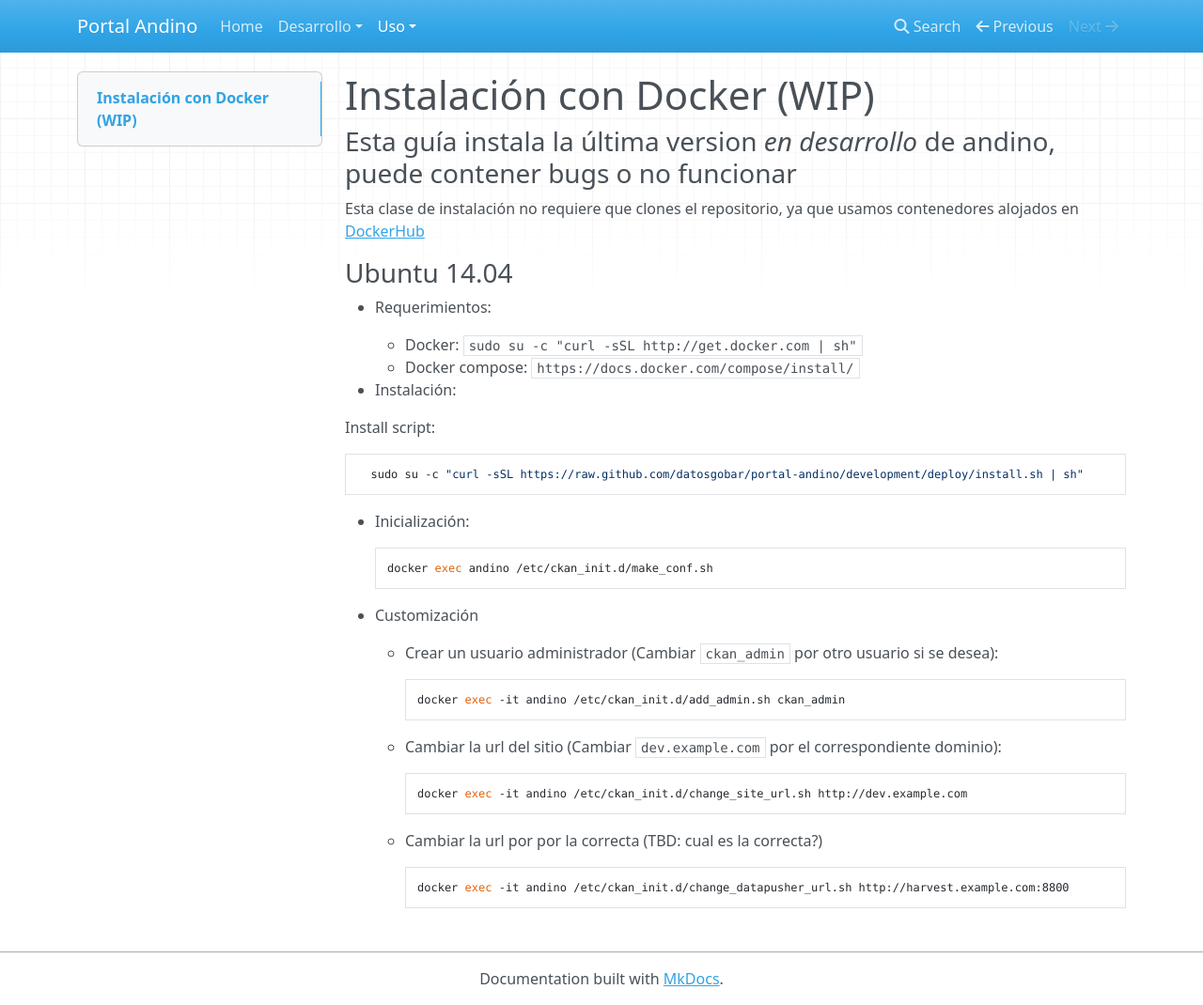
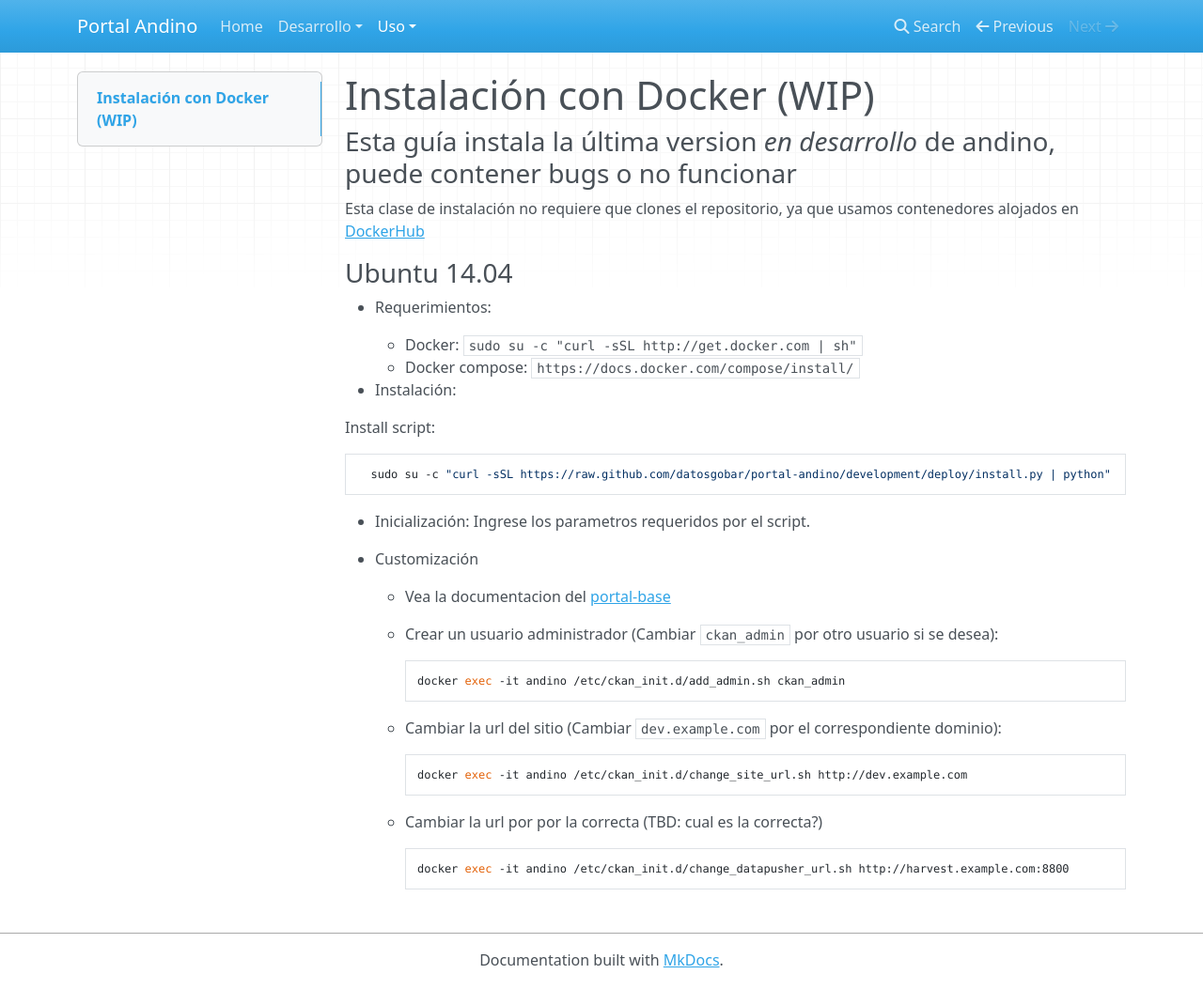
Before and after one commit to datosgobar/portal-andino, an MkDocs documentation site: the page built from docs/usage/docker.md, in a window 1280 px wide and 1070 px high. Shown: the whole window at 94% size. Built offline with MkDocs 1.6.1, drawn with Linux system fonts in a browser that asks for light colours; nearby versions of some CDN libraries; old or Windows-style settings are respelled for this version of MkDocs.

Commit message:
Actualizo la documentacion para produccion
refs:#25

```diff
--- a/docs/usage/docker.md
+++ b/docs/usage/docker.md
@@ -14,13 +14,14 @@
 
   Install script:
 
-      sudo su -c "curl -sSL https://raw.github.com/datosgobar/portal-andino/development/deploy/install.sh | sh"
+      sudo su -c "curl -sSL https://raw.github.com/datosgobar/portal-andino/development/deploy/install.py | python"
 
 + Inicialización:
-
-        docker exec andino /etc/ckan_init.d/make_conf.sh
+    Ingrese los parametros requeridos por el script.
 
 + Customización
+
+    - Vea la documentacion del [portal-base](https://github.com/datosgobar/portal-base/blob/master/docs/imagenes/base_portal.md)
 
     - Crear un usuario administrador (Cambiar `ckan_admin` por otro usuario si se desea):
 
```
Also changed, not shown: docs/development/docker_ansible.md (+1 -1 lines).
